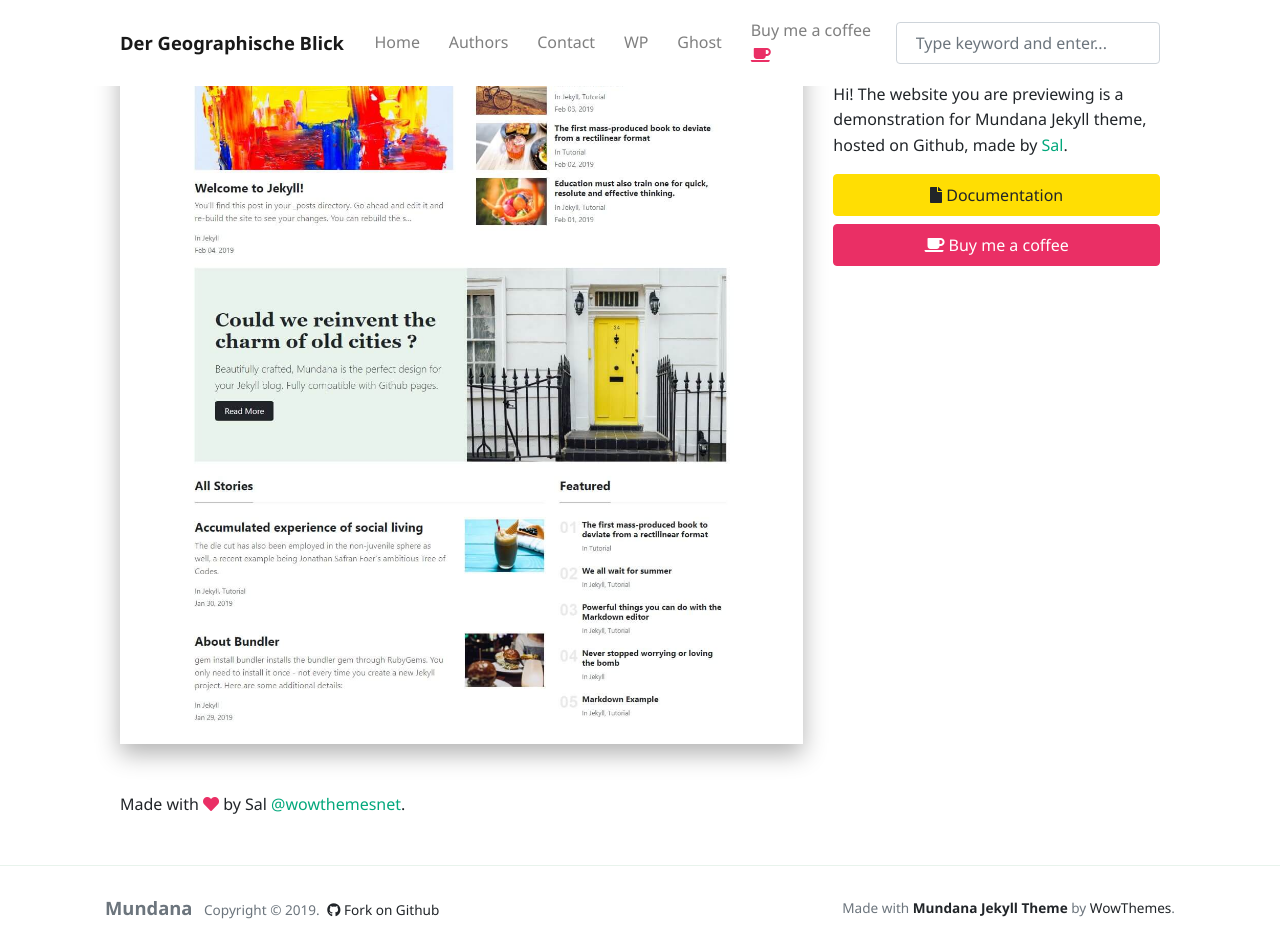
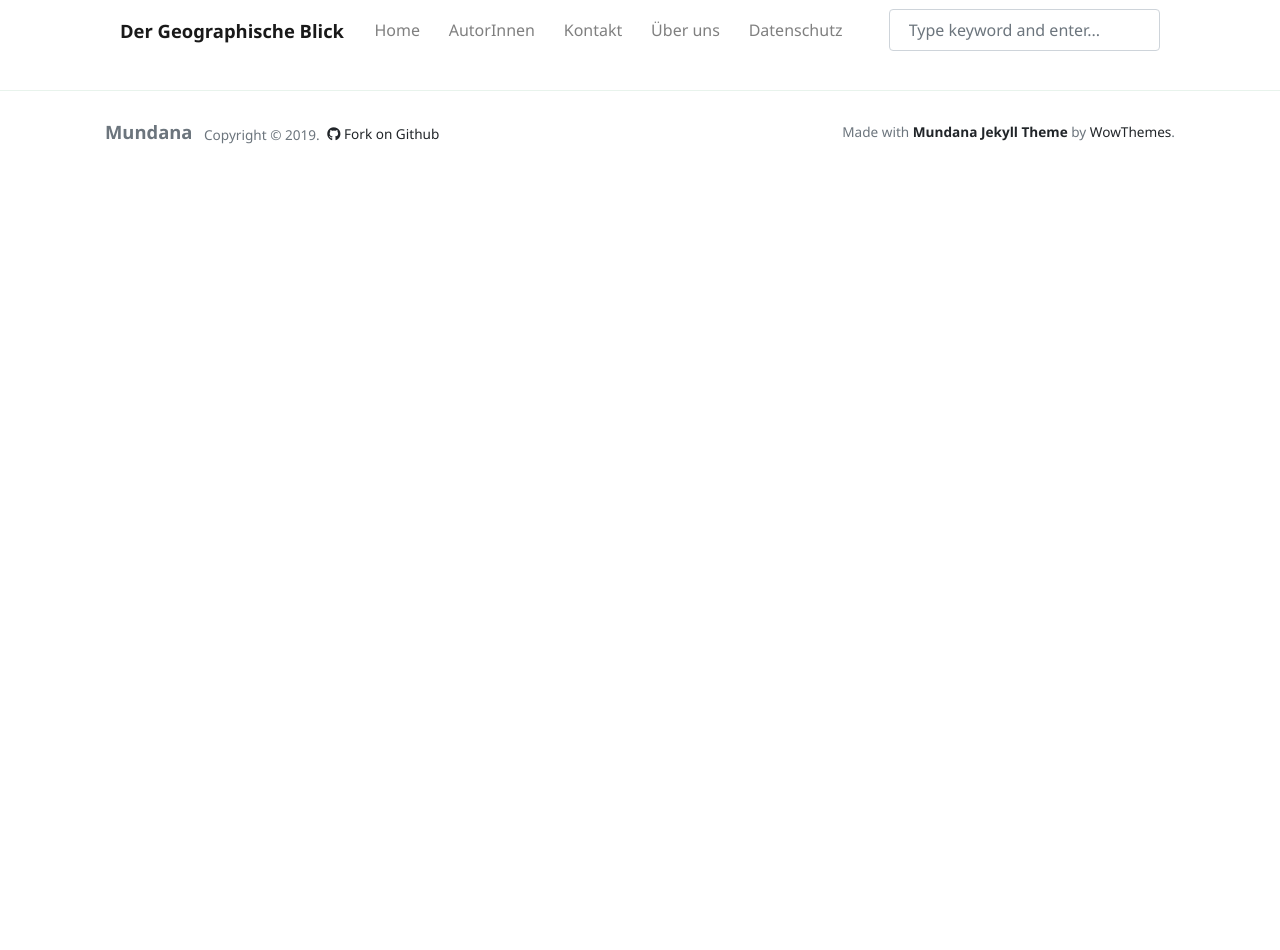
Before and after one commit to geoblick/blog_geo, a Jekyll site: the page built from _pages/about.md, in a window 1280 px wide and 950 px high. Built offline with Jekyll 4.4.1, drawn with Linux system fonts in a browser that asks for light colours; nearby versions of some CDN libraries; a script that is not in the unit is left out; comment, search, counter and statistics services are not loaded.

Commit message:
changed some categories and navbar items

```diff
--- a/_includes/menu-header.html
+++ b/_includes/menu-header.html
@@ -4,11 +4,18 @@
 <a class="nav-link" href="{{site.baseurl}}/index.html">Home</a>
 </li>
 <li class="nav-item">
-<a class="nav-link" href="{{site.baseurl}}/authors-list.html">Authors</a>
+<a class="nav-link" href="{{site.baseurl}}/authors-list.html">AutorInnen</a>
 </li>
 <li class="nav-item">
-<a class="nav-link" href="{{site.baseurl}}/contact.html">Contact</a>
+<a class="nav-link" href="{{site.baseurl}}/contact.html">Kontakt</a>
 </li>
+<li class="nav-item">
+    <a class="nav-link" href="{{site.baseurl}}/about.html">Über uns</a>
+</li>
+<li class="nav-item">
+    <a class="nav-link" href="{{site.baseurl}}/datenschutz.html">Datenschutz</a>
+</li>
+<!--
 <li class="nav-item">
 <a target="_blank" class="nav-link" href="https://www.wowthemes.net/themes/mundana-wordpress/">WP</a>
 </li>
@@ -18,3 +25,4 @@
 <li class="nav-item">
 <a target="_blank" class="nav-link" href="https://www.wowthemes.net/donate/">Buy me a coffee <i class="fa fa-coffee text-danger"></i></a>
 </li>
+-->
--- a/_includes/sidebar.html
+++ b/_includes/sidebar.html
@@ -1,3 +1,4 @@
+<!--
 <h5 class="mb-3">Mundana Jekyll Theme</h5>
 
 <p>Hi! The website you are previewing is a demonstration for Mundana Jekyll theme, hosted on Github, made by <a href="https://www.wowthemes.net/donate/">Sal</a>.</p>
@@ -5,3 +6,4 @@
 <a target="_blank" href="https://www.wowthemes.net/mundana-jekyll-theme/" class="btn btn-warning d-block mb-2"><i class="fa fa-file"></i> Documentation</a>
 
 <a target="_blank" class="btn btn-danger d-block" href="https://www.wowthemes.net/donate/"><i class="fa fa-coffee"></i> Buy me a coffee</a>
+-->
--- a/_layouts/page-sidebar.html
+++ b/_layouts/page-sidebar.html
@@ -5,9 +5,11 @@ layout: default
 <h3 class="font-weight-bold spanborder"><span>{{page.title}}</span></h3>
 <div class="row">
     <div class="col-md-8">
+    <!--
     {% if page.image %}
     <img class="card-img-top mb-5 shadow-lg" src="{% if page.image contains "://" %}{{ page.image }}{% else %}{{ page.image | absolute_url }}{% endif %}" alt="{{ page.title }}">
     {% endif %}
+    -->
     <div class="page-content">
         {{ content }}
         <!-- Comments -->
--- a/_layouts/post.html
+++ b/_layouts/post.html
@@ -77,8 +77,8 @@ layout: default
 				{% endfor %}
 				</span>
 			</div>
+ <!--
 
-            <!-- Mailchimp Subscribe Form -->
             {% if site.mailchimp-list %}
 			<div class="border p-5 bg-lightblue">
 				<div class="row justify-content-between">
@@ -103,7 +103,7 @@ layout: default
 				</div>
 			</div>
             {% endif %}
-
+		-->
 
              <!-- Author Box -->
                 {% if page.author %}
--- a/_pages/about.md
+++ b/_pages/about.md
@@ -5,4 +5,3 @@ permalink: "/about.html"
 image: "/assets/images/screenshot.jpg"
 comments: true
 ---
-Made with <i class="fa fa-heart text-danger"></i> by Sal [@wowthemesnet](https://www.wowthemes.net/category/free-themes-templates/).
--- a/admin/config.yml
+++ b/admin/config.yml
@@ -22,4 +22,4 @@ collections:
       - {label: "Featured Image", name: "image", widget: "image"}
       - {label: "Body", name: "body", widget: "markdown"}
       - {label: "Author", name: "author", widget: "select", options: ["arthur", "josefine"]}
-      - {label: "Categories", name: "categories", widget: "select", options: ["Wirtschaft", "Thema", "Politik", "Cool"]}
+      - {label: "Categories", name: "categories", widget: "select", options: ["Konsum & Ernährung", "Stadt- und Regionalentwicklung", "Wirtschaft & Tourismus", "Verkehr & Mobilität", "Natur & Umwelt"]}
```
